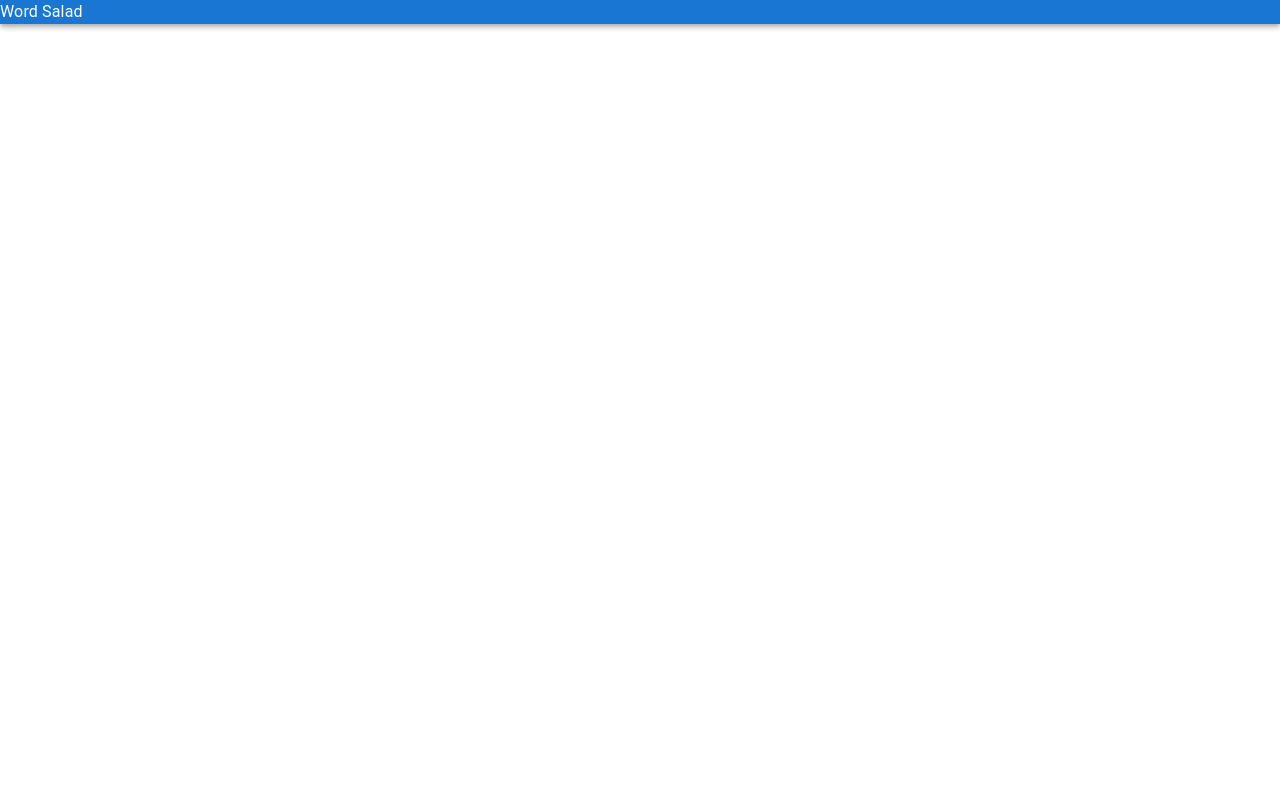
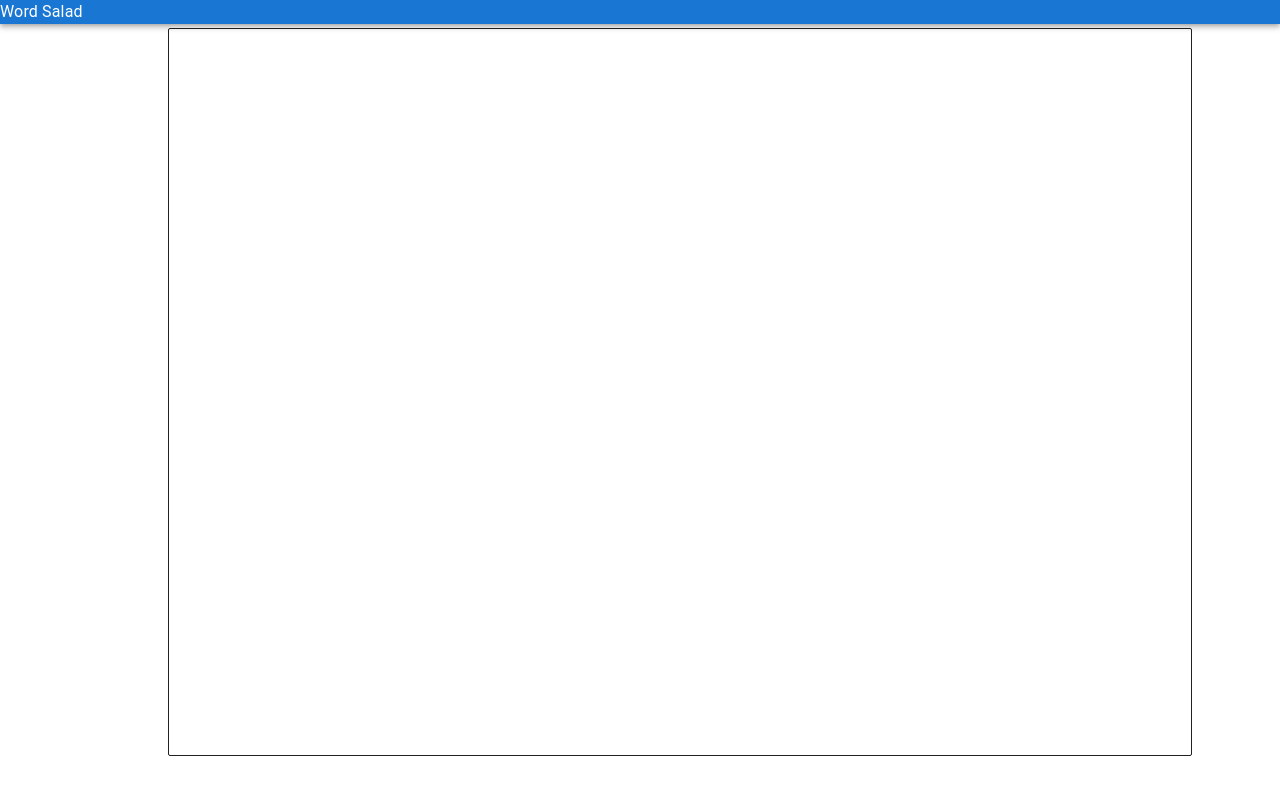
Before and after one commit to henryk1229/wrd-sld, a React (Vite) app: page / in a window 1280 px wide. Shown: the top 794 px of the page. Built offline with nearby package versions, Linux system fonts and the light colour scheme.

Commit message:
feat: install react-spring, initial component

```diff
--- a/package.json
+++ b/package.json
@@ -12,6 +12,7 @@
     "@emotion/react": "^11.11.1",
     "@emotion/styled": "^11.11.0",
     "@mui/material": "^5.14.0",
+    "@react-spring/web": "^9.7.3",
     "@swc/helpers": "~0.5.0",
     "react": "18.2.0",
     "react-dom": "18.2.0"
--- a/src/app/board.tsx
+++ b/src/app/board.tsx
@@ -1,6 +1,15 @@
 import { useCallback, useState } from 'react';
 import { useWindowListener } from '../hooks/useWindowListener';
 import Word from './word';
+import SpringBoard from './spring-board';
+
+const spellCheckWord = async (currentWord: string[]) => {
+  // TODO - hook up dictionary
+  if (currentWord.includes('h')) {
+    return false;
+  }
+  return true;
+};
 
 const Board: React.FC = () => {
   // initialize storedWords as stringified empty array
@@ -12,6 +21,17 @@ const Board: React.FC = () => {
   console.log('stored', storedWords, 'submitted', submittedWords);
   const [currentWord, setCurrentWord] = useState<string[]>([]);
 
+  const handleSubmitWord = useCallback(async () => {
+    // TODO - spellcheck
+    const isValidWord = await spellCheckWord(currentWord);
+    if (isValidWord) {
+      // TODO - kick off transition
+      const stringified = JSON.stringify([...submittedWords, currentWord]);
+      return localStorage.setItem('submittedWords', stringified);
+    }
+    // TODO - handle invalid word feedback
+  }, [currentWord, submittedWords]);
+
   // handle non-letter input
   const handleWhiteSpaceInput = useCallback(
     (input: string) => {
@@ -20,12 +40,10 @@ const Board: React.FC = () => {
         return setCurrentWord(newWord);
       }
       if (input === 'Enter') {
-        // TODO - spellcheck
-        const stringified = JSON.stringify([...submittedWords, currentWord]);
-        return localStorage.setItem('submittedWords', stringified);
+        return handleSubmitWord();
       }
     },
-    [currentWord, submittedWords]
+    [currentWord, handleSubmitWord]
   );
 
   // handle keyboard input, branch between whitespace and letter input
@@ -55,12 +73,18 @@ const Board: React.FC = () => {
     }
   });
 
+  // TODO - "anchor tile"
+  // first letter of submitted word is included in currentWord component by default
+  // will make it easier to handle shake animation for invalid word feedback
+
   return (
-    <div autoFocus={true}>
-      {submittedWords.map((letters: string[], idx) => (
-        <Word key={idx} letters={letters} />
-      ))}
-      <Word letters={currentWord} isCurrentWord={true} />
+    <div autoFocus={true} className="boardWrapper">
+      <SpringBoard>
+        {submittedWords.map((letters: string[], idx: number) => (
+          <Word key={idx} letters={letters} />
+        ))}
+        <Word letters={currentWord} isCurrentWord={true} />
+      </SpringBoard>
     </div>
   );
 };
--- /dev/null
+++ b/src/app/spring-board.tsx
@@ -0,0 +1,37 @@
+import { animated, useSpring } from '@react-spring/web';
+
+interface SpringBoardProps {
+  children: React.ReactElement[];
+}
+
+// This component should handle transition when a user enters a word
+const SpringBoard = (props: SpringBoardProps) => {
+  const springs = useSpring({
+    from: { x: 0 },
+    to: { x: 100 },
+  });
+
+  const tempStyles = {
+    width: 1024,
+    height: 728,
+    // background: '#ff6d6d',
+    borderStyle: 'solid',
+    borderWidth: 0.5,
+    borderRadius: 2,
+    padding: 4,
+    margin: 4,
+  };
+
+  return (
+    <animated.div
+      style={{
+        ...tempStyles,
+        ...springs,
+      }}
+    >
+      {props.children}
+    </animated.div>
+  );
+};
+
+export default SpringBoard;
--- a/src/app/tile.tsx
+++ b/src/app/tile.tsx
@@ -6,6 +6,8 @@ import Typography from '@mui/material/Typography';
 interface TileProps {
   letter: string;
 }
+
+// TODO - useSpring for animation here?
 
 const Tile = (props: TileProps) => {
   return (
```
Also changed, not shown: 1 other file (tests, documents, lock files or other folders).
